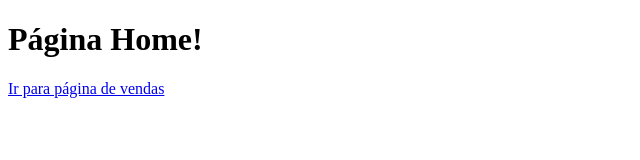
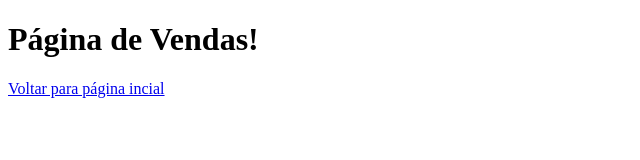
Before and after one commit to mendesjmde/aula-github-, a plain HTML site: page index.html in a window 1280 px wide. Shown: the whole page, without its empty margins (0-640 px from the left). Drawn offline with Linux system fonts and the light colour scheme.

Commit message:
Acrescentado valor de vendas

```diff
--- a/index.htm
+++ b/index.html
@@ -7,7 +7,7 @@
     <title>Document</title>
 </head>
 <body>
-    <h1> Página Home!</h1>
-    <a href="vendas.html"> Ir para página de vendas</a>
+    <h1> Página de Vendas!</h1>
+    <a href="index.html"> Voltar para página incial</a>
 </body>
 </html>
```
Also changed, not shown: vendas.html (renamed from vendas.htm, +2 -2 lines).
